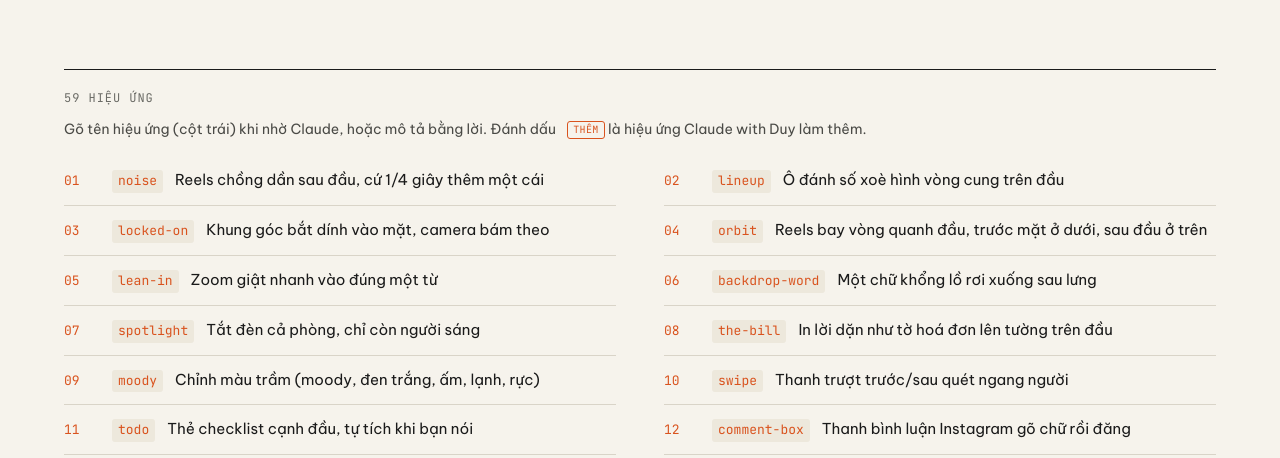
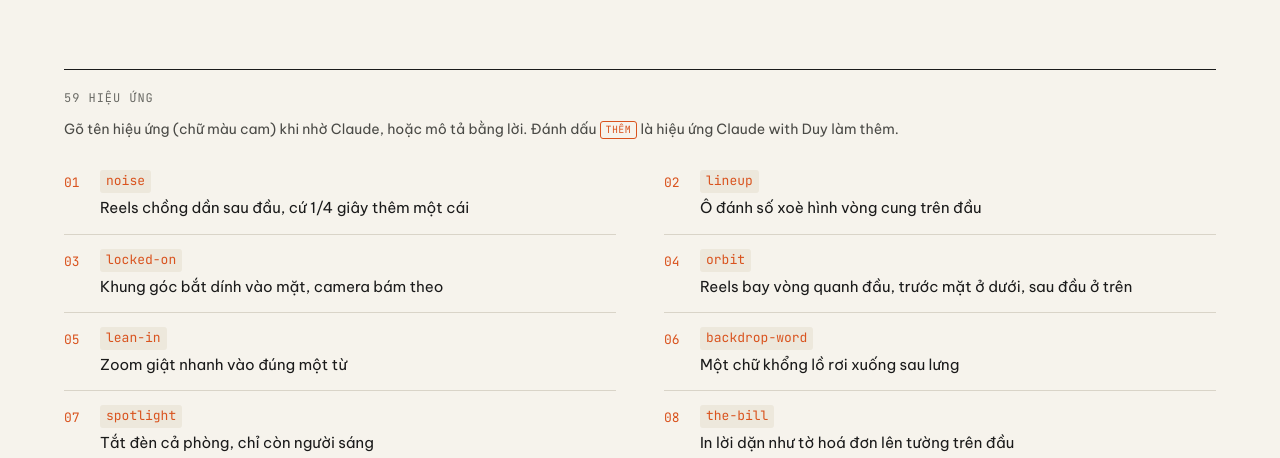
Before and after one commit to duynguyeenx96/claudewithduy, an Astro site in the folder site/: page /module/fx-pack/ in a window 1280 px wide. Shown: the part 589-1047 px from the top of the page. Built offline with nearby package versions, Linux system fonts and the light colour scheme; Astro itself is replaced by a stand-in of ours.

Commit message:
FX Pack: sửa bố cục danh sách hiệu ứng (nhãn THÊM bị kéo dài, mô tả lệch hàng)
Co-Authored-By: Claude Opus 5.5 <noreply@anthropic.com>

```diff
--- a/site/src/pages/module/[id].astro
+++ b/site/src/pages/module/[id].astro
@@ -37,10 +37,10 @@ const styleCount = templates.filter(t => t.topic === m.name).length;
     {m.effects && m.effects.length > 0 && (
       <section class="steps-sec fx-sec" id="hieu-ung">
         <div class="label">{m.effects.length} hiệu ứng</div>
-        <p class="fx-hint">Gõ tên hiệu ứng (cột trái) khi nhờ Claude, hoặc mô tả bằng lời. Đánh dấu <span class="fx-new">thêm</span> là hiệu ứng Claude with Duy làm thêm.</p>
+        <p class="fx-hint">Gõ tên hiệu ứng (chữ màu cam) khi nhờ Claude, hoặc mô tả bằng lời. Đánh dấu <span class="fx-new">thêm</span> là hiệu ứng Claude with Duy làm thêm.</p>
         <ol class="fx-list">
           {m.effects.map((e, k) => (
-            <li><span>{String(k + 1).padStart(2, '0')}</span><code class="inl">{e.fx}</code><div>{e.desc}{e.extra && <span class="fx-new">thêm</span>}</div></li>
+            <li><span>{String(k + 1).padStart(2, '0')}</span><div class="fx-body"><p class="fx-name"><code class="inl">{e.fx}</code>{e.extra && <span class="fx-new">thêm</span>}</p><p class="fx-desc">{e.desc}</p></div></li>
           ))}
         </ol>
       </section>
@@ -86,9 +86,11 @@ const styleCount = templates.filter(t => t.topic === m.name).length;
 .fx-sec{max-width:none;scroll-margin-top:88px}
     .fx-hint{margin:12px 0 0;font-size:14px;color:var(--ink2);line-height:1.6}
     .fx-list{display:grid;grid-template-columns:repeat(auto-fill,minmax(min(460px,100%),1fr));column-gap:48px}
-    .fx-list li{grid-template-columns:36px minmax(0,auto) 1fr;gap:12px;align-items:baseline;font-size:15px;padding:12px 0}
-    .fx-list li>.inl{white-space:nowrap}
-    .fx-new{display:inline-block;margin-left:8px;font-family:var(--mono);font-size:10px;letter-spacing:.04em;text-transform:uppercase;color:var(--accent);border:1px solid var(--accent);border-radius:3px;padding:0 5px;vertical-align:1px}
+    .fx-list li{grid-template-columns:36px 1fr;padding:14px 0;font-size:15px}
+    .fx-list li>.fx-body{display:block}
+    .fx-name{margin:0;display:flex;align-items:center;gap:8px;flex-wrap:wrap}
+    .fx-desc{margin:4px 0 0;line-height:1.5;color:var(--ink)}
+    .fx-new{display:inline-block;font-family:var(--mono);font-size:10px;letter-spacing:.04em;text-transform:uppercase;color:var(--accent);border:1px solid var(--accent);border-radius:3px;padding:0 5px;vertical-align:1px}
     .pn{margin-top:96px;display:grid;grid-template-columns:1fr 1fr;gap:16px;border-top:1px solid var(--line);padding-top:24px}
     .pn a{display:grid;gap:8px;font-family:var(--serif);font-size:22px}
   </style>
```
